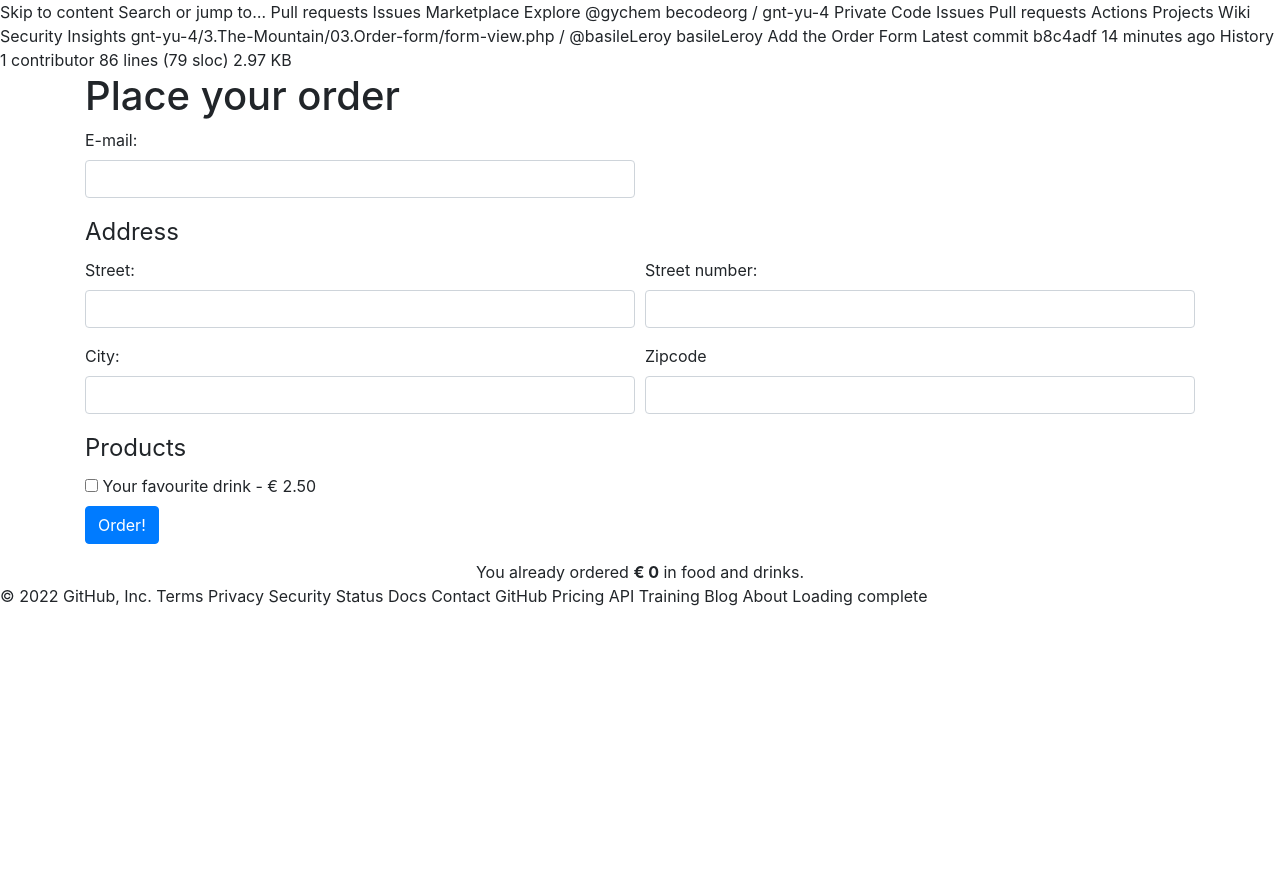
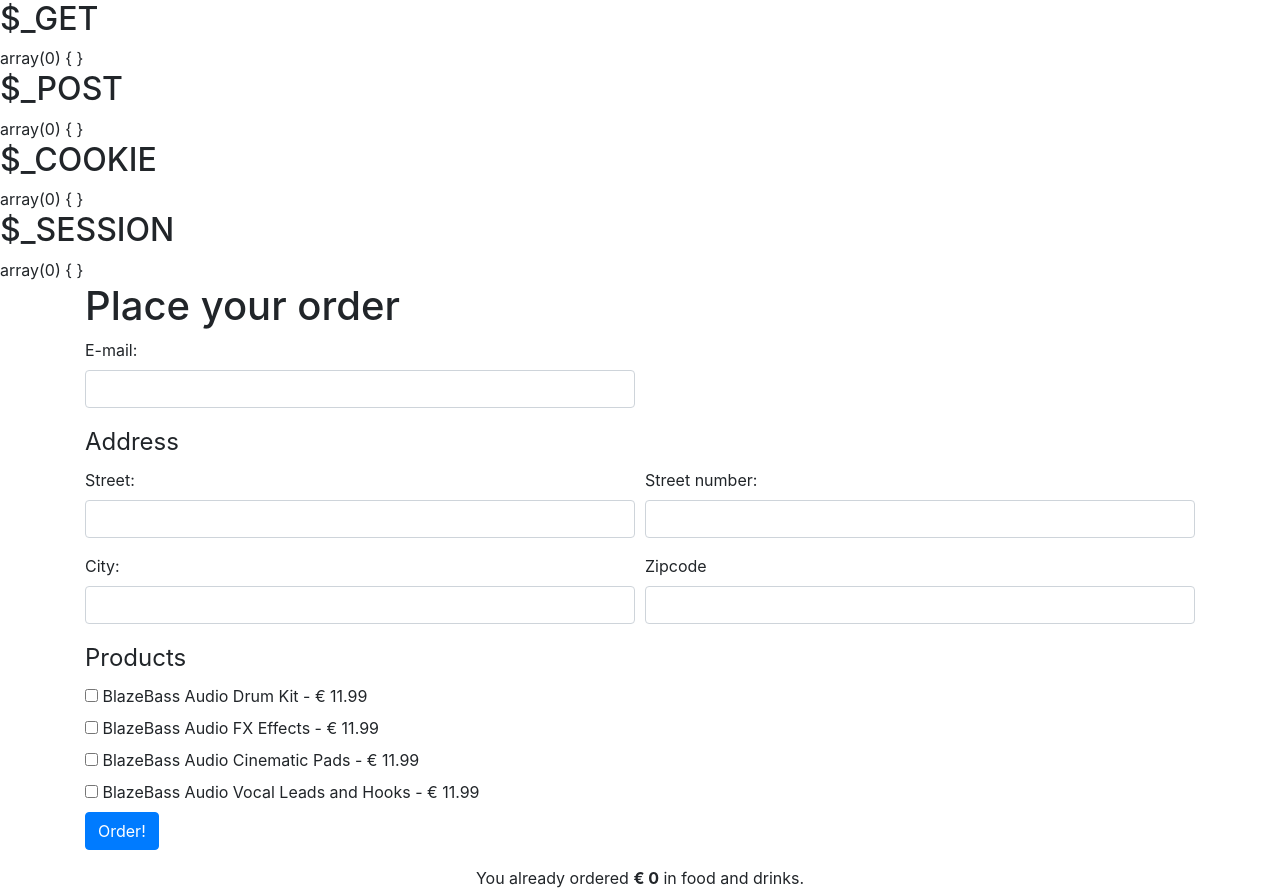
Before and after one commit to gychem/Food_Order_Checkout, a PHP site: page /index.php in a window 1280 px wide. Before the commit the page ends 606 px from the top, so only its background shows below. Run offline with PHP 8.4, Linux system fonts and the light colour scheme.

Commit message:
Add products to array

```diff
--- a/form-view.php
+++ b/form-view.php
@@ -1,30 +1,3 @@
-Skip to content
-Search or jump to…
-Pull requests
-Issues
-Marketplace
-Explore
-
-@gychem
-becodeorg
-/
-gnt-yu-4
-Private
-Code
-Issues
-Pull requests
-Actions
-Projects
-Wiki
-Security
-Insights
-gnt-yu-4/3.The-Mountain/03.Order-form/form-view.php /
-@basileLeroy
-basileLeroy Add the Order Form
-Latest commit b8c4adf 14 minutes ago
- History
- 1 contributor
-86 lines (79 sloc)  2.97 KB
 
 <?php // This file is mostly containing things for your view / html ?>
 
@@ -37,7 +10,7 @@ Latest commit b8c4adf 14 minutes ago
     <meta http-equiv="X-UA-Compatible" content="ie=edge">
     <link href="https://stackpath.bootstrapcdn.com/bootstrap/4.3.1/css/bootstrap.min.css" type="text/css"
           rel="stylesheet"/>
-    <title>Your fancy store</title>
+    <title>BlazeBass Audio Packs</title>
 </head>
 <body>
 <div class="container">
@@ -99,7 +72,7 @@ Latest commit b8c4adf 14 minutes ago
             <?php endforeach; ?>
         </fieldset>
 
-        <button type="submit" class="btn btn-primary">Order!</button>
+        <button type="submit" name="order" class="btn btn-primary">Order!</button>
     </form>
 
     <footer>You already ordered <strong>&euro; <?php echo $totalValue ?></strong> in food and drinks.</footer>
@@ -112,16 +85,3 @@ Latest commit b8c4adf 14 minutes ago
 </style>
 </body>
 </html>
-© 2022 GitHub, Inc.
-Terms
-Privacy
-Security
-Status
-Docs
-Contact GitHub
-Pricing
-API
-Training
-Blog
-About
-Loading complete
--- a/index.php
+++ b/index.php
@@ -1,10 +1,6 @@
 <?php
 
-// This file is your starting point (= since it's the index)
-// It will contain most of the logic, to prevent making a messy mix in the html
-
-// This line makes PHP behave in a more strict way
-declare(strict_types=1);
+declare(strict_types=1); // This line makes PHP behave in a more strict way
 
 // We are going to use session variables so we need to enable sessions
 session_start();
@@ -21,9 +17,14 @@ function whatIsHappening() {
     var_dump($_SESSION);
 }
 
+whatIsHappening();
+
 // TODO: provide some products (you may overwrite the example)
 $products = [
-    ['name' => 'Your favourite drink', 'price' => 2.5],
+    ['name' => 'BlazeBass Audio Drum Kit', 'price' => 11.99],
+    ['name' => 'BlazeBass Audio FX Effects', 'price' => 11.99],
+    ['name' => 'BlazeBass Audio Cinematic Pads', 'price' => 11.99],
+    ['name' => 'BlazeBass Audio Vocal Leads and Hooks', 'price' => 11.99],
 ];
 
 $totalValue = 0;
@@ -32,6 +33,10 @@ function validate()
 {
     // TODO: This function will send a list of invalid fields back
     return [];
+}
+
+if(isset($_POST["order"])) {
+    handleForm();
 }
 
 function handleForm()
@@ -43,6 +48,33 @@ function handleForm()
     if (!empty($invalidFields)) {
         // TODO: handle errors
     } else {
+// TODO: provide some products (you may overwrite the example)
+$products = [
+    ['name' => 'BlazeBass Audio Drum Kit', 'price' => 11.99],
+    ['name' => 'BlazeBass Audio FX Effects', 'price' => 11.99],
+    ['name' => 'BlazeBass Audio Cinematic Pads', 'price' => 11.99],
+    ['name' => 'BlazeBass Audio Vocal Leads and Hooks', 'price' => 11.99],
+];
+
+        // foreach ($products as $i => $product):
+
+            //  var_dump($products);
+               // <?= is equal to <?php echo
+                // <input type="checkbox" value="1" name="products[<?php echo $i echo $product['name']
+                //  &euro; <?= number_format($product['price'], 2)
+        // endforeach;
+
+        print_r('Thanks for placing your order, you can find the order details below.');
+
+        // $_SESSION["productName"] = $products[0]['name'] . ' ' . $products[0]['price'] ;
+        // print_r($_SESSION["productName"]);
+        var_dump($_POST["products"][2]);
+
+        // $test = $_POST["products[0]"];
+        // $test = array_keys($_POST,'5');
+
+        // echo $arraylist["attribute_name"];
+        // print_r($test);
         // TODO: handle successful submission
     }
 }
```
